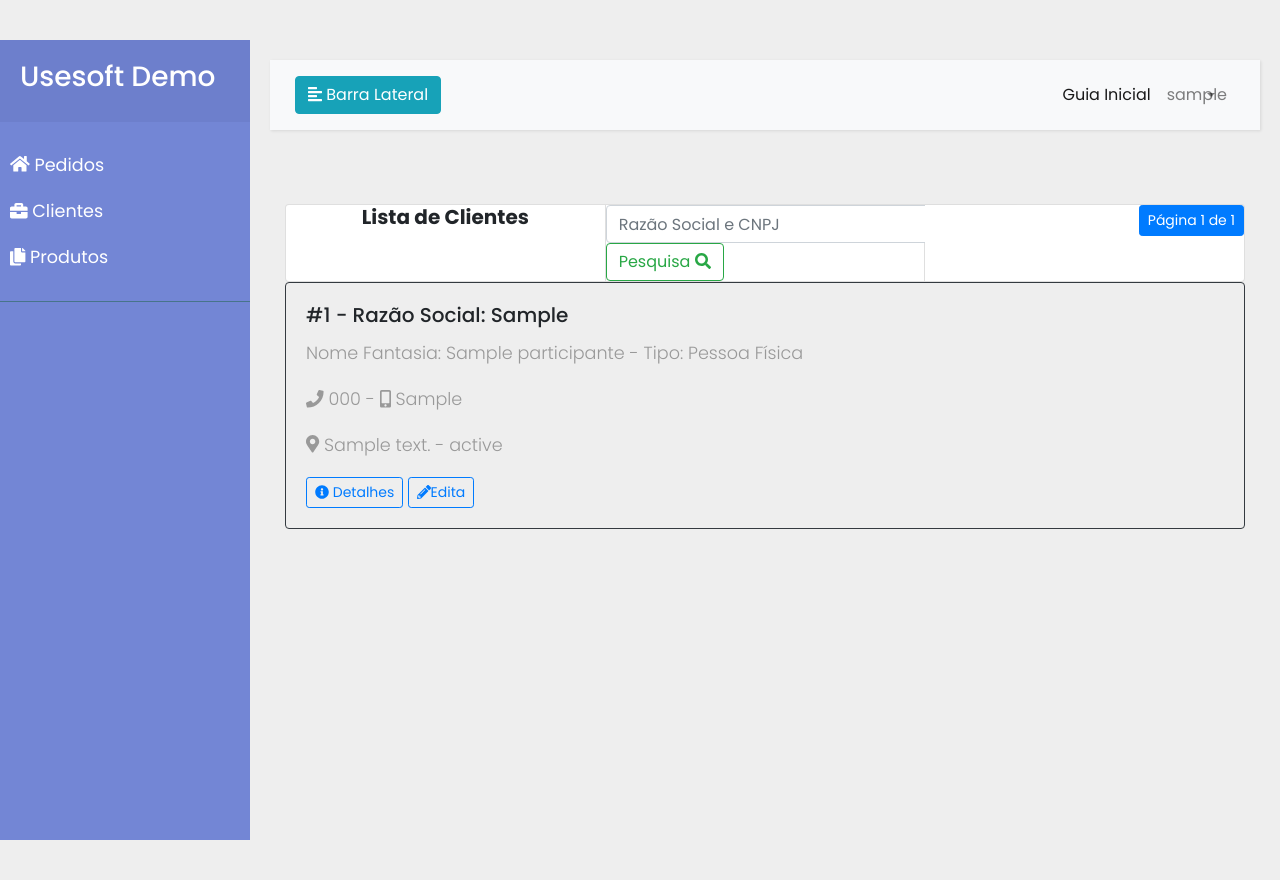
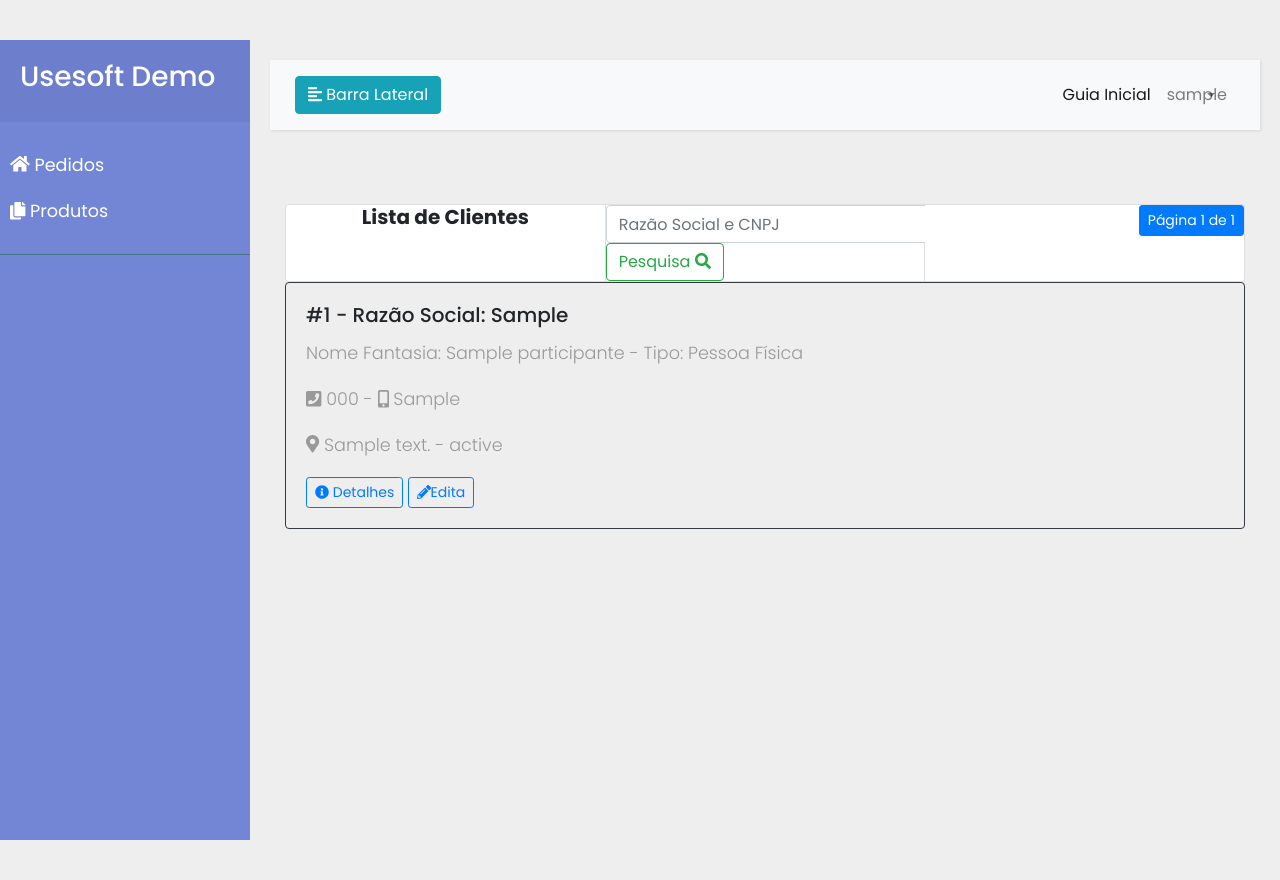
Before and after one commit to Eduardo-Lucas/usesoft_R3, a Django app: page /faturamento/participante_list/ in a window 1280 px wide. Run offline with Django 3.2, Linux system fonts and the light colour scheme; a user stored in the database is signed in; tables that the repository leaves empty hold one stand-in row (values such as "Sample post"); some libraries are stand-ins or nearby versions.

Commit message:
New laytout adjustments

```diff
--- a/faturamento/models.py
+++ b/faturamento/models.py
@@ -1,3 +1,4 @@
+from django.contrib.auth.models import User
 from django.core.validators import MaxValueValidator
 from django.db import models
 from django.urls import reverse
@@ -63,6 +64,8 @@ class Participante(models.Model):
 
     # TODO Depois excluir a opção null=True
     codigo = models.PositiveIntegerField("Código", validators=[MaxValueValidator(99999999)], blank=True, null=True)
+
+    vendedor = models.ForeignKey(User, on_delete=models.DO_NOTHING, blank=True, null=True, related_name="responsavel")
 
     # TODO 1. Depois excluir a opção null=True
     regiao_de_venda = models.ForeignKey(RegiaoDeVenda, on_delete=models.CASCADE, blank=True, null=True)
--- a/faturamento/templates/faturamento/participante/participante_detail.html
+++ b/faturamento/templates/faturamento/participante/participante_detail.html
@@ -14,6 +14,7 @@
             </div>
 
             <h5>Nome Fantasia: <strong>{{ participante.nome_fantasia }}</strong></h5>
+            <h5>Vendedor     : <strong>{{ participante.vendedor }}</strong></h5>
             <h5>Endereço     : <strong>{{ participante.endereco }}</strong></h5>
             <h5>Complemento  : <strong>{{ participante.exibe_complemento }}</strong></h5>
             <h5>Telefone 1   : <strong>{{ participante.telefone }}</strong></h5>
--- a/faturamento/templates/faturamento/participante/participante_list.html
+++ b/faturamento/templates/faturamento/participante/participante_list.html
@@ -70,7 +70,7 @@
                                     <div class="card-body">
                                         <h5 class="card-title">#{{ participante.codigo }} - Razão Social: {{ participante.razao_social}}</h5>
                                         <p class="card-text">Nome Fantasia: {{ participante.nome_fantasia }} - Tipo: {{ participante.exibe_fisica_juridica }}</p>
-                                        <p class="card-text"> <i class="fas fa-phone"></i> {{ participante.telefone }} {% if participante.celular %} - <i class="fas fa-mobile-alt"></i> {{ participante.celular }}{%endif%}</p>
+                                        <p class="card-text"> <i class="fas fa-phone-square"></i> {{ participante.telefone }} {% if participante.celular %} - <i class="fas fa-mobile-alt"></i> {{ participante.celular }}{%endif%}</p>
                                         <p class="card-text"> <i class="fas fa-map-marker-alt"></i></i> {{ participante.cidade }} - {{ participante.estado }}</p>
 
                                         <!-- Detalhes -->
--- a/materiais/templates/materiais/base.html
+++ b/materiais/templates/materiais/base.html
@@ -39,10 +39,12 @@
                         <i class="fas fa-home"></i>
                             Pedidos
                     </a>
-                    <a href="{% url 'faturamento:participante_list' %}">
-                        <i class="fas fa-briefcase"></i>
-                        Clientes
-                    </a>
+                    {% if user.group == "Clientes" %}
+                        <a href="{% url 'faturamento:participante_list' %}">
+                            <i class="fas fa-briefcase"></i>
+                            Clientes
+                        </a>
+                    {% endif %}
                     <a href="{% url 'materiais:produto_list' %}">
                         <i class="fas fa-copy"></i>
                         Produtos
```
Also changed, not shown: faturamento/migrations/0004_participante_vendedor.py (added), materiais/migrations/0008_auto_20180818_1202.py (added).
